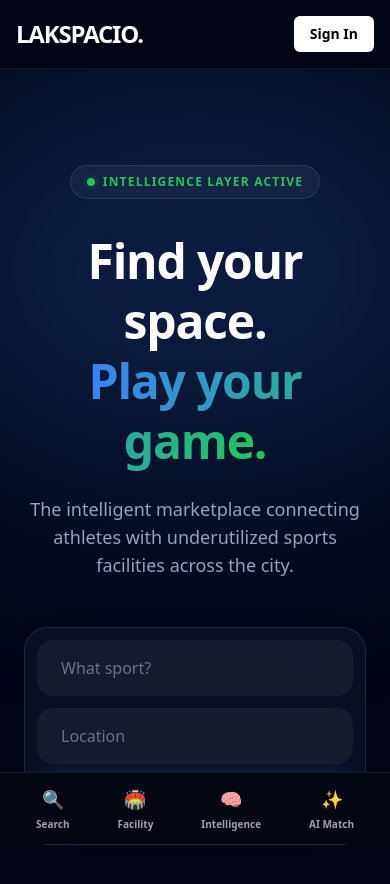
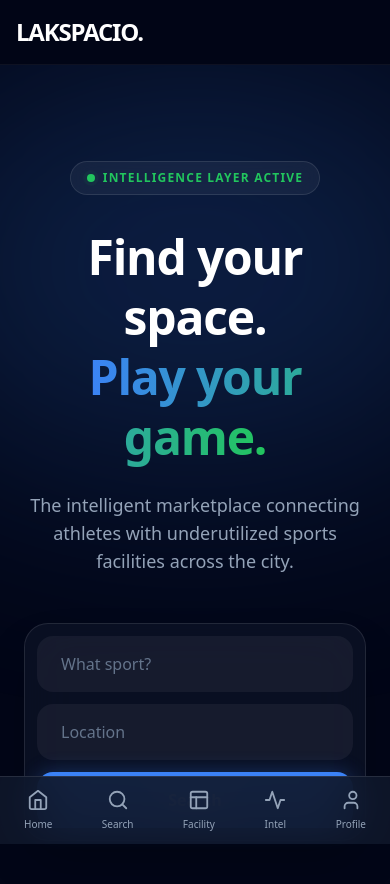
Before and after one commit to dheenadhayalan071-debug/lakspacio, a Next.js app: page / in a window 390 px wide. Shown: the top 884 px of the page. Built offline with nearby package versions, Linux system fonts and the light colour scheme.

Commit message:
Refactor layout styles and navigation links

```diff
--- a/src/app/layout.tsx
+++ b/src/app/layout.tsx
@@ -13,25 +13,25 @@ export default function RootLayout({
 }) {
   return (
     <html lang="en">
-      <body className="bg-brand-black text-white selection:bg-brand-yellow selection:text-black min-h-screen flex flex-col pb-16 md:pb-0">
+      <body className="bg-brand-black text-white selection:bg-brand-blue selection:text-white min-h-screen flex flex-col pb-20 md:pb-0">
 
         {/* Global Top Navigation */}
-        <nav className="flex items-center justify-between p-4 md:p-6 border-b border-gray-900 sticky top-0 bg-brand-black/90 backdrop-blur-md z-50">
-          <Link href="/" className="text-2xl font-black tracking-tighter hover:text-brand-yellow transition-colors">
+        <nav className="flex items-center justify-between p-4 md:p-6 border-b border-white/5 sticky top-0 bg-brand-black/80 backdrop-blur-xl z-50">
+          <Link href="/" className="text-2xl font-black tracking-tighter hover:text-brand-blue transition-colors">
             LAKSPACIO.
           </Link>
 
           {/* Desktop Links (Hidden on Mobile) */}
           <div className="hidden md:flex gap-8 items-center">
-            <Link href="/search" className="text-sm font-semibold text-gray-400 hover:text-white transition-colors">Find Space</Link>
-            <Link href="/facility" className="text-sm font-semibold text-gray-400 hover:text-white transition-colors">Facility Hub</Link>
-            <Link href="/admin" className="text-sm font-semibold text-gray-400 hover:text-brand-red transition-colors">Intelligence</Link>
-            <Link href="/ai" className="text-sm font-semibold text-gray-400 hover:text-brand-yellow transition-colors">AI Engine</Link>
+            <Link href="/search" className="text-sm font-semibold text-slate-400 hover:text-white transition-colors">Find Space</Link>
+            <Link href="/facility" className="text-sm font-semibold text-slate-400 hover:text-white transition-colors">Facility Hub</Link>
+            <Link href="/admin" className="text-sm font-semibold text-slate-400 hover:text-brand-neon transition-colors">Intelligence</Link>
+            <Link href="/ai" className="text-sm font-semibold text-slate-400 hover:text-brand-blue transition-colors">AI Engine</Link>
           </div>
 
-          <button className="text-sm font-bold bg-white text-black px-4 py-2 rounded-md hover:bg-gray-200 transition-colors">
-            Sign In
-          </button>
+          <Link href="/profile" className="hidden md:block text-sm font-bold bg-white/10 text-white px-5 py-2.5 rounded-full hover:bg-white/20 transition-colors border border-white/10">
+            Profile
+          </Link>
         </nav>
 
         {/* Page Content */}
@@ -39,24 +39,39 @@ export default function RootLayout({
           {children}
         </div>
 
-        {/* Mobile Bottom App Navigation */}
-        <div className="md:hidden fixed bottom-0 left-0 w-full bg-gray-950 border-t border-gray-900 flex justify-around items-center p-3 z-50">
-          <Link href="/search" className="text-[10px] font-bold text-gray-400 hover:text-brand-yellow flex flex-col items-center gap-1">
-            <span className="text-lg">🔍</span>
-            <span>Search</span>
+        {/* Pro Mobile Bottom App Navigation */}
+        <div className="md:hidden fixed bottom-0 left-0 w-full bg-brand-surface/90 backdrop-blur-xl border-t border-white/10 flex justify-between items-center px-6 py-3 z-50">
+
+          {/* Home */}
+          <Link href="/" className="flex flex-col items-center gap-1 text-slate-400 hover:text-white transition-colors">
+            <svg xmlns="http://www.w3.org/2000/svg" width="22" height="22" viewBox="0 0 24 24" fill="none" stroke="currentColor" strokeWidth="2" strokeLinecap="round" strokeLinejoin="round"><path d="m3 9 9-7 9 7v11a2 2 0 0 1-2 2H5a2 2 0 0 1-2-2z"/><polyline points="9 22 9 12 15 12 15 22"/></svg>
+            <span className="text-[10px] font-medium mt-0.5">Home</span>
           </Link>
-          <Link href="/facility" className="text-[10px] font-bold text-gray-400 hover:text-white flex flex-col items-center gap-1">
-            <span className="text-lg">🏟️</span>
-            <span>Facility</span>
+
+          {/* Search */}
+          <Link href="/search" className="flex flex-col items-center gap-1 text-slate-400 hover:text-brand-blue transition-colors">
+            <svg xmlns="http://www.w3.org/2000/svg" width="22" height="22" viewBox="0 0 24 24" fill="none" stroke="currentColor" strokeWidth="2" strokeLinecap="round" strokeLinejoin="round"><circle cx="11" cy="11" r="8"/><path d="m21 21-4.3-4.3"/></svg>
+            <span className="text-[10px] font-medium mt-0.5">Search</span>
           </Link>
-          <Link href="/admin" className="text-[10px] font-bold text-gray-400 hover:text-brand-red flex flex-col items-center gap-1">
-            <span className="text-lg">🧠</span>
-            <span>Intelligence</span>
+
+          {/* Facility */}
+          <Link href="/facility" className="flex flex-col items-center gap-1 text-slate-400 hover:text-white transition-colors">
+            <svg xmlns="http://www.w3.org/2000/svg" width="22" height="22" viewBox="0 0 24 24" fill="none" stroke="currentColor" strokeWidth="2" strokeLinecap="round" strokeLinejoin="round"><rect width="18" height="18" x="3" y="3" rx="2" ry="2"/><line x1="3" x2="21" y1="9" y2="9"/><line x1="9" x2="9" y1="21" y2="9"/></svg>
+            <span className="text-[10px] font-medium mt-0.5">Facility</span>
           </Link>
-          <Link href="/ai" className="text-[10px] font-bold text-gray-400 hover:text-brand-yellow flex flex-col items-center gap-1">
-            <span className="text-lg">✨</span>
-            <span>AI Match</span>
+
+          {/* Intelligence */}
+          <Link href="/admin" className="flex flex-col items-center gap-1 text-slate-400 hover:text-brand-neon transition-colors">
+            <svg xmlns="http://www.w3.org/2000/svg" width="22" height="22" viewBox="0 0 24 24" fill="none" stroke="currentColor" strokeWidth="2" strokeLinecap="round" strokeLinejoin="round"><path d="M22 12h-4l-3 9L9 3l-3 9H2"/></svg>
+            <span className="text-[10px] font-medium mt-0.5">Intel</span>
           </Link>
+
+          {/* Profile */}
+          <Link href="/profile" className="flex flex-col items-center gap-1 text-slate-400 hover:text-white transition-colors">
+            <svg xmlns="http://www.w3.org/2000/svg" width="22" height="22" viewBox="0 0 24 24" fill="none" stroke="currentColor" strokeWidth="2" strokeLinecap="round" strokeLinejoin="round"><path d="M19 21v-2a4 4 0 0 0-4-4H9a4 4 0 0 0-4 4v2"/><circle cx="14" cy="7" r="4"/></svg>
+            <span className="text-[10px] font-medium mt-0.5">Profile</span>
+          </Link>
+
         </div>
       </body>
     </html>
```
